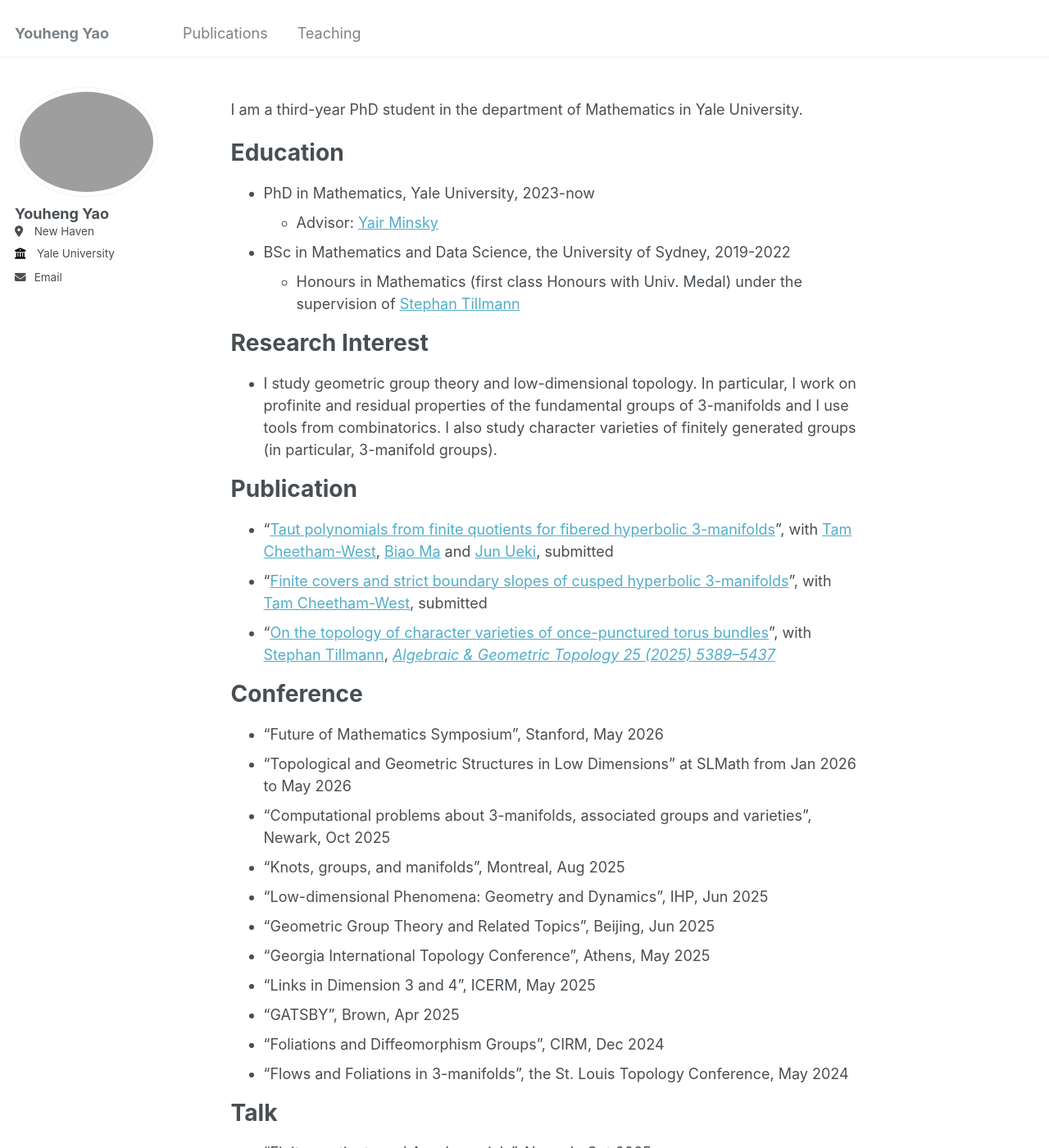
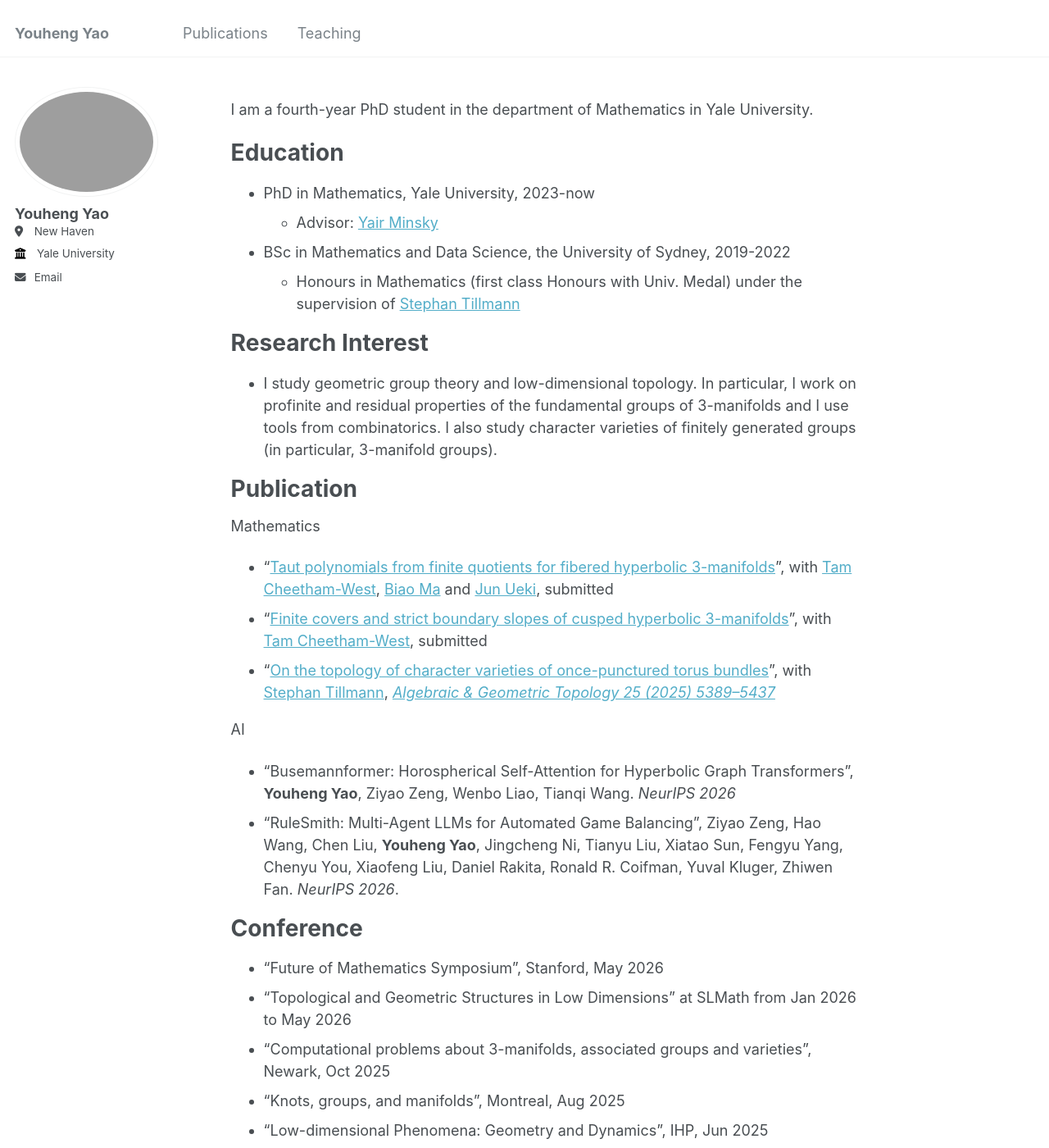
Before and after one commit to LionelYao/LionelYao.github.io, a Jekyll site: the page built from _pages/about.md, in a window 1280 px wide and 1400 px high. Shown: the whole window at 82% size. Built offline with Jekyll 4.4.1, drawn with Linux system fonts in a browser that asks for light colours; a script that is not in the unit is left out.

Commit message:
Revise PhD year and expand publication list
Updated PhD year and added new publications in AI.

```diff
--- a/_pages/about.md
+++ b/_pages/about.md
@@ -9,7 +9,7 @@ redirect_from:
 
 
 
-I am a third-year PhD student in the department of Mathematics in Yale University.
+I am a fourth-year PhD student in the department of Mathematics in Yale University.
 
 Education
 ======
@@ -28,9 +28,16 @@ Research Interest
 
 Publication
 ======
+Mathematics
 - "[Taut polynomials from finite quotients for fibered hyperbolic 3-manifolds](https://arxiv.org/abs/2606.21039v1)", with [Tam Cheetham-West](https://sites.google.com/view/tam-cheetham-west/home), [Biao Ma](https://sites.google.com/view/biao-ma) and [Jun Ueki](https://researchers2.ao.ocha.ac.jp/html/200000791_en.html), submitted
 - "[Finite covers and strict boundary slopes of cusped hyperbolic 3-manifolds](https://arxiv.org/abs/2506.12289)", with [Tam Cheetham-West](https://sites.google.com/view/tam-cheetham-west/home), submitted
 - "[On the topology of character varieties of once-punctured torus bundles](https://arxiv.org/abs/2206.14954)", with [Stephan Tillmann](https://www.maths.usyd.edu.au/u/tillmann/index.html), *[Algebraic & Geometric Topology 25 (2025) 5389–5437](https://msp.org/agt/2025/25-9/p05.xhtml)*
+
+AI
+- "Busemannformer: Horospherical Self-Attention for Hyperbolic Graph Transformers", **Youheng Yao**, Ziyao Zeng, Wenbo Liao, Tianqi Wang.
+  *NeurIPS 2026*
+- "RuleSmith: Multi-Agent LLMs for Automated Game Balancing", Ziyao Zeng, Hao Wang, Chen Liu, **Youheng Yao**, Jingcheng Ni, Tianyu Liu, Xiatao Sun, Fengyu Yang, Chenyu You, Xiaofeng Liu, Daniel Rakita, Ronald R. Coifman, Yuval Kluger, Zhiwen Fan.
+  *NeurIPS 2026*.
 
 Conference
 ======
```
